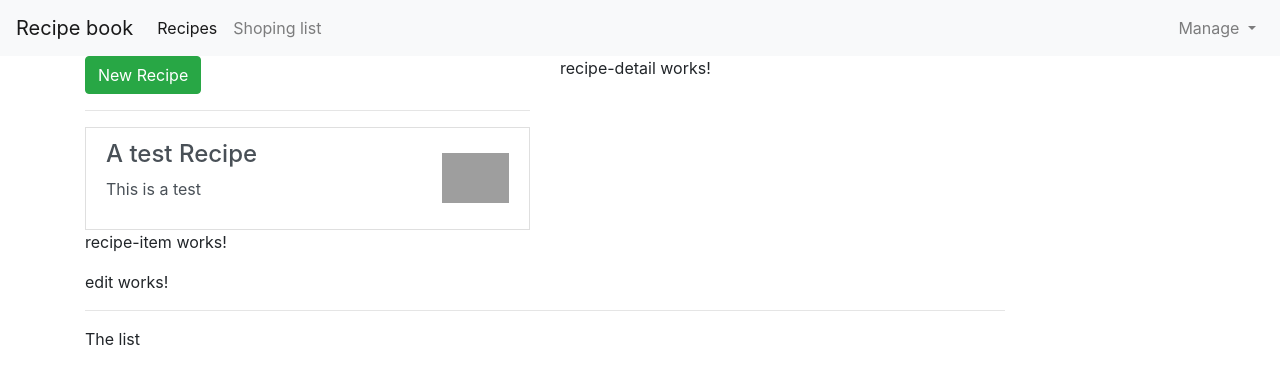
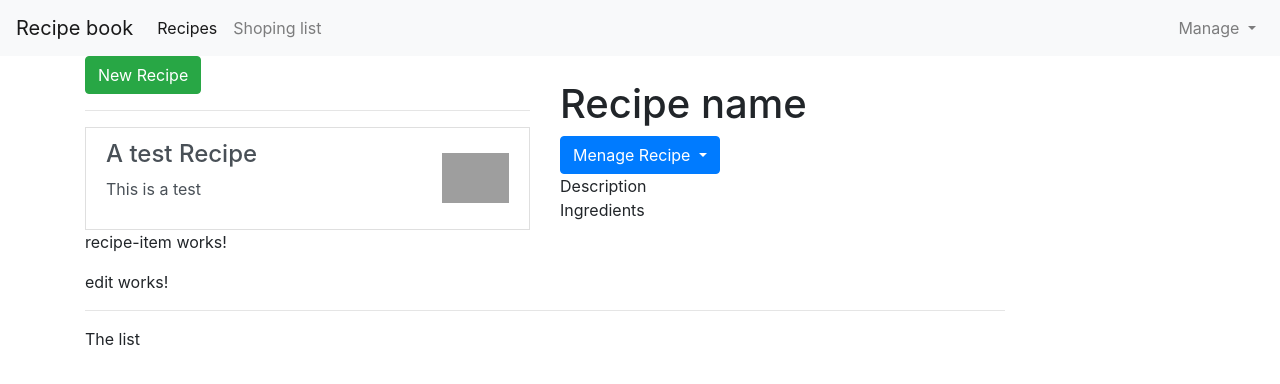
Before and after one commit to AmirSejdinovic/Angular-Recipe-book-and-shooping-list, an Angular app: page / in a window 1280 px wide. Shown: the top 384 px of the page. Built offline with nearby package versions, Linux system fonts and the light colour scheme; grey boxes are pictures that could not be loaded.

Commit message:
Creating recipe detail mrakup

```diff
--- a/src/app/recipes/recipe-detail/recipe-detail.component.html
+++ b/src/app/recipes/recipe-detail/recipe-detail.component.html
@@ -1 +1,36 @@
-<p>recipe-detail works!</p>
+<div class="row">
+  <div class="col-sm-12">
+    <img src="" alt="" class="image-responsive">
+  </div>
+</div>
+<div class="row">
+  <div class="col-sm-12">
+    <h1>Recipe name</h1>
+  </div>
+</div>
+<div class="row">
+  <div class="col-sm-12">
+    <div class="btn-group">
+      <button
+      type="button"
+      class="btn btn-primary dropdown-toggle">
+       Menage Recipe <span class="caret"></span>
+      </button>
+      <ul class="dropdown-menu">
+        <a class="dropdown-item" href="#">To Shopping List</a>
+        <a class="dropdown-item" href="#">Edit Recipe</a>
+        <a class="dropdown-item" href="#">Delete Recipe</a>
+      </ul>
+    </div>
+  </div>
+</div>
+<div class="row">
+  <div class="col-sm-12">
+    Description
+  </div>
+</div>
+<div class="row">
+  <div class="col-sm-12">
+    Ingredients
+  </div>
+</div>
```
